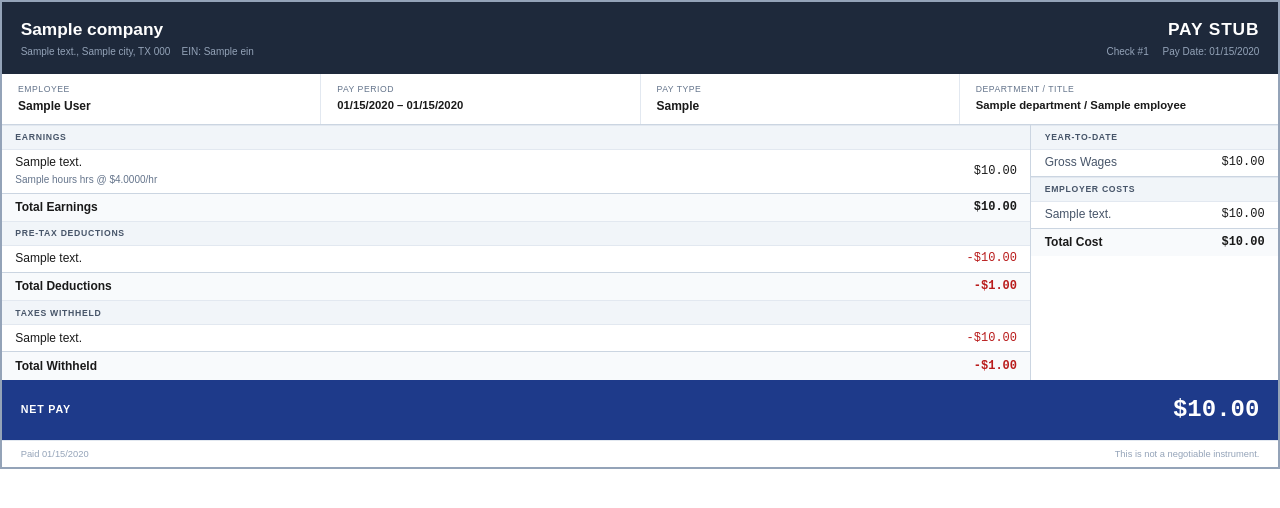
After one commit to khorjak/vibes-payroll, a FastAPI app: template templates/payroll/paystub.html in a window 1280 px wide. The commit adds this page. Shown: the top 508 px of the page. Run offline with FastAPI, Linux system fonts and the light colour scheme; the template is opened without the code that fills it: most values are stand-ins (such as "Sample title", 1, 10 or a date in 2020).

Commit message:
feat: Phase 4 — pay stub PDF generation
Adds WeasyPrint-based PDF export for individual paychecks:
- templates/payroll/paystub.html: standalone print-ready stub with embedded
  CSS; company header, employee info bar, itemized earnings/deductions/taxes,
  employer costs sidebar, net pay footer, VOIDED watermark when applicable
- GET /payroll/paychecks/{id}/pdf: renders paystub template and streams PDF;
  lazy WeasyPrint import with 503 fallback when GTK runtime is absent
- 'Pay Stub PDF' download button on paycheck detail page (opens in new tab)
- Two tests: mocked WeasyPrint to verify route + 404 for missing paycheck

Co-Authored-By: Claude Sonnet 4.6 <noreply@anthropic.com>

```diff
--- a/routers/pay_periods.py
+++ b/routers/pay_periods.py
@@ -1,7 +1,7 @@
 from datetime import date
 from decimal import Decimal
 from fastapi import APIRouter, Depends, Form, Request, HTTPException
-from fastapi.responses import HTMLResponse, RedirectResponse
+from fastapi.responses import HTMLResponse, RedirectResponse, Response
 from fastapi.templating import Jinja2Templates
 from sqlalchemy.orm import Session, joinedload
 from database import get_db
@@ -141,6 +141,53 @@ def void_check(
         raise HTTPException(status_code=400, detail=str(e))
     return RedirectResponse(
         f"/payroll/{paycheck.pay_period_id}?flash=voided", status_code=303
+    )
+
+
+@router.get("/paychecks/{paycheck_id}/pdf")
+def paycheck_pdf(
+    paycheck_id: int,
+    db: Session = Depends(get_db),
+):
+    paycheck = (
+        db.query(Paycheck)
+        .options(
+            joinedload(Paycheck.employee),
+            joinedload(Paycheck.pay_period).joinedload(PayPeriod.company),
+            joinedload(Paycheck.lines),
+        )
+        .filter(Paycheck.id == paycheck_id)
+        .first()
+    )
+    if not paycheck:
+        raise HTTPException(status_code=404, detail="Paycheck not found")
+
+    try:
+        from weasyprint import HTML as WeasyHTML
+    except OSError:
+        raise HTTPException(
+            status_code=503,
+            detail="PDF generation unavailable: GTK runtime not installed. "
+                   "See https://doc.courtbouillon.org/weasyprint/stable/first_steps.html",
+        )
+
+    lines = sorted(paycheck.lines, key=lambda l: l.id)
+    html_str = templates.env.get_template("payroll/paystub.html").render(
+        paycheck=paycheck,
+        earnings=[l for l in lines if l.line_type == "earning"],
+        deductions=[l for l in lines if l.line_type == "deduction"],
+        employee_taxes=[l for l in lines if l.line_type == "tax"],
+        employer_taxes=[l for l in lines if l.line_type == "employer_tax"],
+    )
+    pdf_bytes = WeasyHTML(string=html_str).write_pdf()
+
+    emp = paycheck.employee
+    pay_date = paycheck.pay_period.pay_date.strftime("%Y-%m-%d")
+    filename = f"paystub_{emp.last_name}_{emp.first_name}_{pay_date}.pdf"
+    return Response(
+        content=pdf_bytes,
+        media_type="application/pdf",
+        headers={"Content-Disposition": f'inline; filename="{filename}"'},
     )
 
 
--- /dev/null
+++ b/templates/payroll/paystub.html
@@ -0,0 +1,342 @@
+<!DOCTYPE html>
+<html lang="en">
+<head>
+  <meta charset="UTF-8">
+  <style>
+    @page {
+      size: letter;
+      margin: 1.5cm;
+    }
+    * { box-sizing: border-box; margin: 0; padding: 0; }
+    body {
+      font-family: Arial, Helvetica, sans-serif;
+      font-size: 9pt;
+      color: #1a1a1a;
+      line-height: 1.4;
+    }
+
+    .stub {
+      border: 1.5pt solid #94a3b8;
+      position: relative;
+    }
+
+    /* VOID watermark */
+    {% if paycheck.status == 'voided' %}
+    .stub::after {
+      content: "VOID";
+      position: absolute;
+      top: 50%;
+      left: 50%;
+      transform: translate(-50%, -50%) rotate(-30deg);
+      font-size: 120pt;
+      font-weight: 900;
+      color: rgba(220, 38, 38, 0.18);
+      letter-spacing: 0.1em;
+      pointer-events: none;
+      z-index: 10;
+    }
+    {% endif %}
+
+    /* ── Header ── */
+    .header {
+      display: flex;
+      justify-content: space-between;
+      align-items: flex-start;
+      padding: 11pt 14pt;
+      background: #1e293b;
+      color: white;
+    }
+    .company-name { font-size: 13pt; font-weight: bold; }
+    .company-sub { font-size: 7.5pt; color: #94a3b8; margin-top: 3pt; }
+    .stub-label { text-align: right; }
+    .stub-title { font-size: 13pt; font-weight: bold; letter-spacing: 0.05em; }
+    .stub-meta { font-size: 7.5pt; color: #94a3b8; margin-top: 3pt; }
+    {% if paycheck.status == 'voided' %}
+    .stub-status-badge {
+      display: inline-block;
+      background: #dc2626;
+      color: white;
+      font-size: 7pt;
+      font-weight: bold;
+      padding: 1pt 5pt;
+      border-radius: 2pt;
+      margin-top: 4pt;
+    }
+    {% endif %}
+
+    /* ── Info cells ── */
+    .info-bar {
+      display: flex;
+      border-bottom: 1pt solid #cbd5e1;
+    }
+    .info-cell {
+      flex: 1;
+      padding: 7pt 12pt;
+      border-right: 1pt solid #e2e8f0;
+    }
+    .info-cell:last-child { border-right: none; }
+    .info-label {
+      font-size: 6.5pt;
+      text-transform: uppercase;
+      letter-spacing: 0.06em;
+      color: #64748b;
+      margin-bottom: 2pt;
+    }
+    .info-value { font-size: 9pt; font-weight: 600; }
+    .info-value-sm { font-size: 8.5pt; font-weight: 600; }
+
+    /* ── Two-column body ── */
+    .body-columns {
+      display: flex;
+    }
+    .col-main {
+      flex: 1;
+      border-right: 1pt solid #cbd5e1;
+    }
+    .col-side {
+      width: 185pt;
+    }
+
+    /* ── Section header ── */
+    .section-head {
+      background: #f1f5f9;
+      padding: 4pt 10pt;
+      font-size: 6.5pt;
+      font-weight: bold;
+      text-transform: uppercase;
+      letter-spacing: 0.08em;
+      color: #475569;
+      border-bottom: 1pt solid #e2e8f0;
+      border-top: 1pt solid #e2e8f0;
+    }
+
+    /* ── Tables ── */
+    table { width: 100%; border-collapse: collapse; }
+    td { padding: 3.5pt 10pt; }
+    td.amt { text-align: right; font-family: "Courier New", Courier, monospace; white-space: nowrap; }
+    td.neg { color: #b91c1c; }
+    tr.subtotal td {
+      background: #f8fafc;
+      border-top: 0.75pt solid #cbd5e1;
+      font-weight: 600;
+      padding-top: 4pt;
+      padding-bottom: 4pt;
+    }
+    .hours-note { font-size: 7.5pt; color: #64748b; }
+
+    /* ── Net pay ── */
+    .net-pay-row {
+      background: #1e3a8a;
+      color: white;
+      padding: 10pt 14pt;
+      display: flex;
+      justify-content: space-between;
+      align-items: center;
+    }
+    .net-pay-label { font-size: 8pt; font-weight: bold; text-transform: uppercase; letter-spacing: 0.08em; }
+    .net-pay-amount { font-size: 18pt; font-weight: bold; font-family: "Courier New", Courier, monospace; }
+
+    /* ── Side column ── */
+    .side-section { }
+    .side-section + .side-section { border-top: 1pt solid #cbd5e1; }
+
+    /* ── Footer ── */
+    .footer {
+      border-top: 1pt solid #e2e8f0;
+      padding: 5pt 14pt;
+      font-size: 7pt;
+      color: #94a3b8;
+      display: flex;
+      justify-content: space-between;
+    }
+  </style>
+</head>
+<body>
+<div class="stub">
+
+  <!-- Header -->
+  <div class="header">
+    <div>
+      <div class="company-name">{{ paycheck.pay_period.company.name }}</div>
+      <div class="company-sub">
+        {% set co = paycheck.pay_period.company %}
+        {% if co.address %}{{ co.address }}{% if co.city %}, {{ co.city }}{% endif %}{% if co.state %}, {{ co.state }}{% endif %}{% if co.zip_code %} {{ co.zip_code }}{% endif %}{% endif %}
+        {% if co.ein %}&nbsp; &nbsp;EIN: {{ co.ein }}{% endif %}
+      </div>
+    </div>
+    <div class="stub-label">
+      <div class="stub-title">PAY STUB</div>
+      <div class="stub-meta">
+        Check #{{ paycheck.check_number or "—" }}
+        &nbsp; &nbsp;
+        Pay Date: {{ paycheck.pay_period.pay_date.strftime("%m/%d/%Y") }}
+      </div>
+      {% if paycheck.status == 'voided' %}
+      <div><span class="stub-status-badge">VOIDED</span></div>
+      {% endif %}
+    </div>
+  </div>
+
+  <!-- Employee info bar -->
+  <div class="info-bar">
+    <div class="info-cell">
+      <div class="info-label">Employee</div>
+      <div class="info-value">{{ paycheck.employee.full_name }}</div>
+    </div>
+    <div class="info-cell">
+      <div class="info-label">Pay Period</div>
+      <div class="info-value-sm">
+        {{ paycheck.pay_period.start_date.strftime("%m/%d/%Y") }} –
+        {{ paycheck.pay_period.end_date.strftime("%m/%d/%Y") }}
+      </div>
+    </div>
+    <div class="info-cell">
+      <div class="info-label">Pay Type</div>
+      <div class="info-value">{{ paycheck.employee.employment_type | capitalize }}</div>
+    </div>
+    <div class="info-cell">
+      <div class="info-label">Department / Title</div>
+      <div class="info-value-sm">
+        {{ paycheck.employee.department or "—" }}
+        {% if paycheck.employee.job_title %}/ {{ paycheck.employee.job_title }}{% endif %}
+      </div>
+    </div>
+  </div>
+
+  <!-- Body -->
+  <div class="body-columns">
+
+    <!-- Left: employee-side detail -->
+    <div class="col-main">
+
+      <!-- Earnings -->
+      <div class="section-head">Earnings</div>
+      <table>
+        <tbody>
+          {% for line in earnings %}
+          <tr>
+            <td>
+              {{ line.description }}
+              {% if line.hours %}
+              <br><span class="hours-note">{{ line.hours }} hrs @ ${{ "%.4f"|format(line.rate) }}/hr</span>
+              {% endif %}
+            </td>
+            <td class="amt">${{ "{:,.2f}".format(line.amount) }}</td>
+          </tr>
+          {% endfor %}
+        </tbody>
+        <tbody>
+          <tr class="subtotal">
+            <td>Total Earnings</td>
+            <td class="amt">${{ "{:,.2f}".format(paycheck.gross_wages) }}</td>
+          </tr>
+        </tbody>
+      </table>
+
+      <!-- Pre-tax deductions -->
+      {% if deductions %}
+      <div class="section-head">Pre-tax Deductions</div>
+      <table>
+        <tbody>
+          {% for line in deductions %}
+          <tr>
+            <td>{{ line.description }}</td>
+            <td class="amt neg">-${{ "{:,.2f}".format(line.amount) }}</td>
+          </tr>
+          {% endfor %}
+        </tbody>
+        <tbody>
+          <tr class="subtotal">
+            <td>Total Deductions</td>
+            <td class="amt neg">-${{ "{:,.2f}".format(paycheck.total_deductions) }}</td>
+          </tr>
+        </tbody>
+      </table>
+      {% endif %}
+
+      <!-- Employee taxes -->
+      <div class="section-head">Taxes Withheld</div>
+      <table>
+        <tbody>
+          {% for line in employee_taxes %}
+          <tr>
+            <td>{{ line.description }}</td>
+            <td class="amt neg">-${{ "{:,.2f}".format(line.amount) }}</td>
+          </tr>
+          {% else %}
+          <tr><td colspan="2" style="color:#94a3b8; padding: 5pt 10pt;">No withholding</td></tr>
+          {% endfor %}
+        </tbody>
+        <tbody>
+          <tr class="subtotal">
+            <td>Total Withheld</td>
+            <td class="amt neg">-${{ "{:,.2f}".format(paycheck.total_taxes_withheld) }}</td>
+          </tr>
+        </tbody>
+      </table>
+
+    </div>
+
+    <!-- Right side: YTD + employer costs -->
+    <div class="col-side">
+
+      <!-- YTD Summary -->
+      <div class="side-section">
+        <div class="section-head">Year-to-Date</div>
+        <table>
+          <tr>
+            <td style="color:#475569;">Gross Wages</td>
+            <td class="amt">${{ "{:,.2f}".format(paycheck.ytd_gross) }}</td>
+          </tr>
+        </table>
+      </div>
+
+      <!-- Employer costs -->
+      <div class="side-section">
+        <div class="section-head">Employer Costs</div>
+        <table>
+          <tbody>
+            {% for line in employer_taxes %}
+            <tr>
+              <td style="color:#475569;">{{ line.description }}</td>
+              <td class="amt">${{ "{:,.2f}".format(line.amount) }}</td>
+            </tr>
+            {% else %}
+            <tr><td colspan="2" style="color:#94a3b8; padding:5pt 10pt;">None</td></tr>
+            {% endfor %}
+          </tbody>
+          <tbody>
+            {% set employer_total = paycheck.employer_fica + paycheck.employer_futa + paycheck.employer_suta + paycheck.employer_workers_comp %}
+            <tr class="subtotal">
+              <td>Total Cost</td>
+              <td class="amt">${{ "{:,.2f}".format(employer_total) }}</td>
+            </tr>
+          </tbody>
+        </table>
+      </div>
+
+    </div>
+  </div>
+
+  <!-- Net pay -->
+  <div class="net-pay-row">
+    <div class="net-pay-label">Net Pay</div>
+    <div class="net-pay-amount">${{ "{:,.2f}".format(paycheck.net_pay) }}</div>
+  </div>
+
+  <!-- Footer -->
+  <div class="footer">
+    <span>
+      {% if paycheck.status == 'voided' %}
+        VOIDED {{ paycheck.voided_at.strftime("%m/%d/%Y") if paycheck.voided_at else "" }}
+        {% if paycheck.void_reason %} — {{ paycheck.void_reason }}{% endif %}
+      {% else %}
+        {% if paycheck.paid_at %}Paid {{ paycheck.paid_at.strftime("%m/%d/%Y") }}{% endif %}
+      {% endif %}
+    </span>
+    <span>This is not a negotiable instrument.</span>
+  </div>
+
+</div>
+</body>
+</html>
```
Also changed, not shown: templates/payroll/paycheck_detail.html (+10 -0 lines), tests/test_payroll_runs.py (+20 -0 lines).
